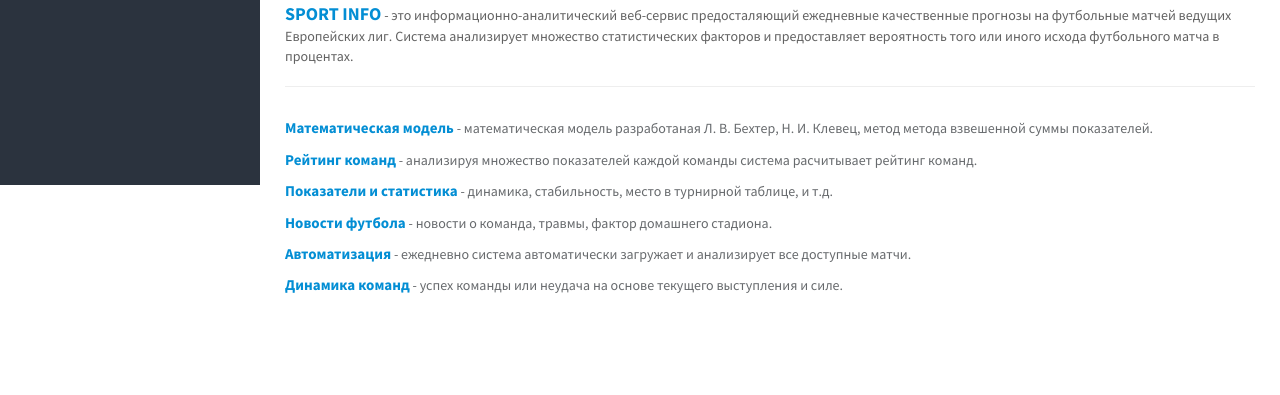
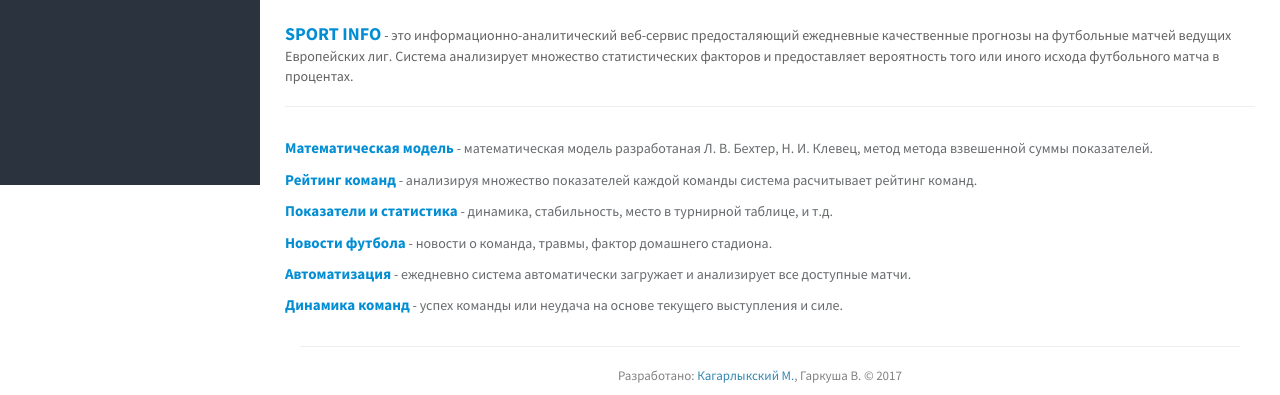
Before and after one commit to kaharlykskyi/diploma, a PHP site: page /about in a window 1280 px wide. Shown: the part 615-1010 px from the top of the page. Before the commit the page ends 908 px from the top, so only its background shows below. Run offline with PHP 8.4, Linux system fonts and the light colour scheme; data comes from the database, SQL or seed files in the repository; data that the repository does not hold is empty; some libraries are stand-ins or nearby versions.

Commit message:
test version

```diff
--- a/template/assets/css/main.css
+++ b/template/assets/css/main.css
@@ -2530,3 +2530,11 @@
 .info-text {
   font-size: 14px;
 }
+.mobiles-wrapper {
+  margin-bottom: 20px;
+}
+.foot {
+  font-size: 13px;
+  padding-right: 20px;
+  color: #828282;
+}
--- a/views/forecast/index.php
+++ b/views/forecast/index.php
@@ -40,6 +40,7 @@
                 </div>
 
             </div>
+
         </div>
     </div>
     <!-- END MAIN CONTENT -->
--- a/views/site/about.php
+++ b/views/site/about.php
@@ -36,7 +36,11 @@
                     <p><span class="sub-text"><b>Автоматизация</b></span> - ежедневно система автоматически загружает и анализирует все доступные матчи.</p>
                     <p><span class="sub-text"><b>Динамика команд</b></span> - успех команды или неудача на основе текущего выступления и силе.</p>
                 </div>
+                <hr>
+                <div class="text-center foot">Разработано:<a href="https://github.com/kaharlykskyi" target="_blank"> Кагарлыкский М.</a>, Гаркуша В. &copy; 2017 </div>
             </div>
+            <div class="clearfix"></div>
+
         </div>
         <!-- END MAIN CONTENT -->
     </div>
--- a/views/site/index.php
+++ b/views/site/index.php
@@ -87,6 +87,8 @@
                     </div>
                 </div>
             </div>
+            <hr>
+            <div class="text-center foot">Разработано:<a href="https://github.com/kaharlykskyi" target="_blank"> Кагарлыкский М.</a>, Гаркуша В. &copy; 2017 </div>
         </div>
         <!-- END MAIN CONTENT -->
     </div>
```
